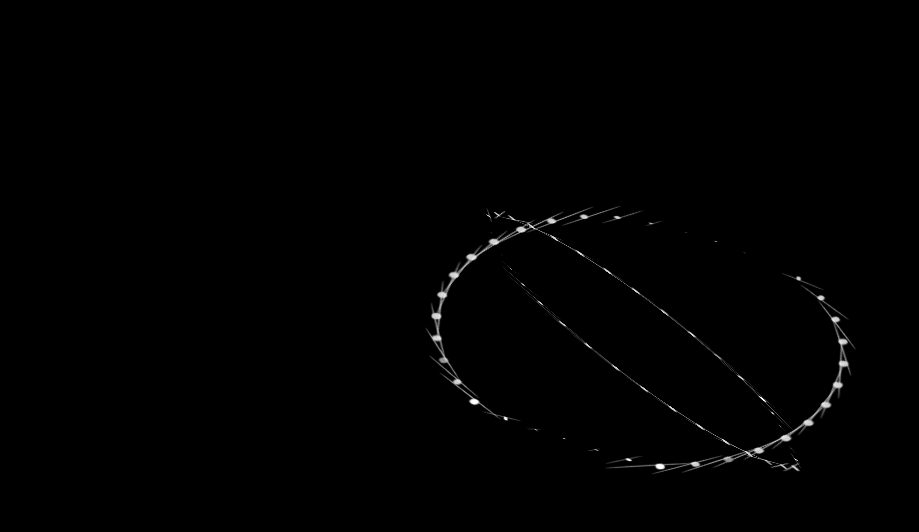
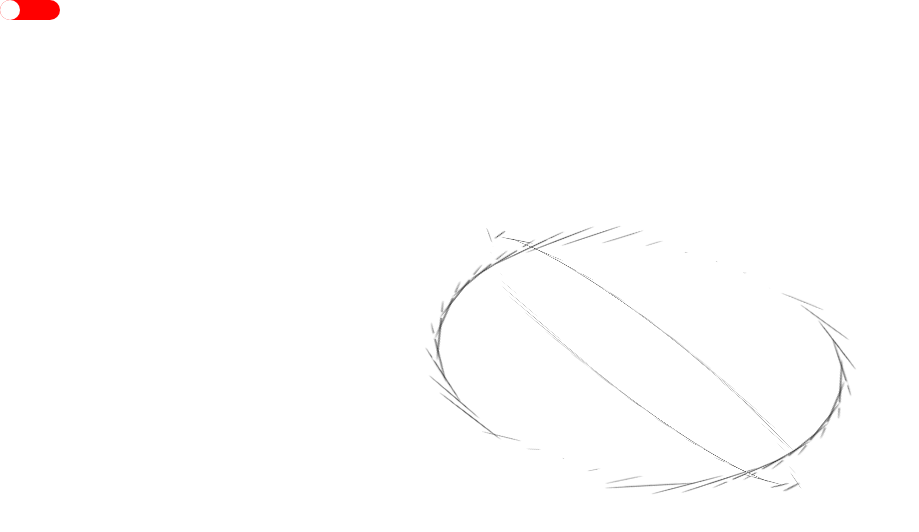
Before and after one commit to DevDavidg/DavidG, a Next.js app: page / in a window 1280 px wide. Shown: the top 532 px of the page, without its empty margins (0-919 px from the left). Built offline with nearby package versions, Linux system fonts and the light colour scheme.

Commit message:
second commit

```diff
--- a/src/app/components/Container/index.sass
+++ b/src/app/components/Container/index.sass
@@ -1,3 +1,7 @@
 .container
     height: var(--height)
     width: var(--width)
+    &.l
+        background-color: white
+    &.d
+        background-color: black
--- a/src/app/components/Container/index.tsx
+++ b/src/app/components/Container/index.tsx
@@ -4,7 +4,7 @@ interface ContainerProps {
   children: JSX.Element | JSX.Element[];
   height?: string;
   width?: string;
-  theme?: 'p' | 'd';
+  theme?: 'l' | 'd';
   row?: boolean;
   align?: 'start' | 'center' | 'end';
   justify?: 'start' | 'center' | 'end';
--- /dev/null
+++ b/src/app/components/Navbar/index.ts
@@ -0,0 +1,3 @@
+
+import Navbar from './Navbar';
+export default Navbar;
--- a/src/app/components/Sphere/Sphere.tsx
+++ b/src/app/components/Sphere/Sphere.tsx
@@ -13,9 +13,7 @@ const Sphere: React.FC<ISphereProps> = (props) => {
     for (let i = 0; i < 36; i++) {
       spokes.push(
         <div className={['spoke', `spoke-${i + 1}`].filter((p) => p).join(' ')}>
-          <div className="dot">
-            <div className="inner-dot"></div>
-          </div>
+          <div className={props.theme === 'l' ? 'dot l' : 'dot d'} />
         </div>
       );
     }
--- a/src/app/components/Sphere/style/index.scss
+++ b/src/app/components/Sphere/style/index.scss
@@ -1,5 +1,4 @@
 .main-wrapper {
-  z-index: -1;
   display: flex;
   position: relative;
   transform-style: preserve-3d;
@@ -27,115 +26,96 @@
       .spoke-36 .dot {
         -webkit-animation: pulsate 0.5s infinite 0s alternate both;
         animation: pulsate 0.5s infinite 0s alternate both;
-        background-color: white;
       }
       .spoke-1 .dot,
       .spoke-35 .dot {
         -webkit-animation: pulsate 0.5s infinite 0.055555556s alternate both;
         animation: pulsate 0.5s infinite 0.055555556s alternate both;
-        background-color: rgb(255, 255, 255);
       }
       .spoke-2 .dot,
       .spoke-34 .dot {
         -webkit-animation: pulsate 0.5s infinite 0.1111111s alternate both;
         animation: pulsate 0.5s infinite 0.1111111s alternate both;
-        background-color: rgb(255, 255, 255);
       }
       .spoke-3 .dot,
       .spoke-33 .dot {
         -webkit-animation: pulsate 0.5s infinite 0.16666667s alternate both;
         animation: pulsate 0.5s infinite 0.6666667s alternate both;
-        background-color: rgb(255, 255, 255);
       }
       .spoke-4 .dot,
       .spoke-32 .dot {
         -webkit-animation: pulsate 0.5s infinite 0.22222222s alternate both;
         animation: pulsate 0.5s infinite 0.22222222s alternate both;
-        background-color: rgb(209, 209, 209);
       }
       .spoke-5 .dot,
       .spoke-31 .dot {
         -webkit-animation: pulsate 0.5s infinite 0.27777778s alternate both;
         animation: pulsate 0.5s infinite 0.27777778s alternate both;
-        background-color: rgb(150, 148, 148);
       }
       .spoke-6 .dot,
       .spoke-30 .dot {
         -webkit-animation: pulsate 0.5s infinite 0.33333333s alternate both;
         animation: pulsate 0.5s infinite 0.33333333s alternate both;
-        background-color: rgb(209, 209, 209);
       }
       .spoke-7 .dot,
       .spoke-29 .dot {
         -webkit-animation: pulsate 0.5s infinite 0.3888888s alternate both;
         animation: pulsate 0.5s infinite 0.3888888s alternate both;
-        background-color: rgb(209, 209, 209);
       }
       .spoke-8 .dot,
       .spoke-28 .dot {
         -webkit-animation: pulsate 0.5s infinite 0.4444444s alternate both;
         animation: pulsate 0.5s infinite 0.4444444s alternate both;
-        background-color: rgb(209, 209, 209);
       }
       .spoke-9 .dot,
       .spoke-27 .dot {
         -webkit-animation: pulsate 0.5s infinite 0.5s alternate both;
         animation: pulsate 0.5s infinite 0.5s alternate both;
-        background-color: rgb(209, 209, 209);
       }
       .spoke-10 .dot,
       .spoke-26 .dot {
         -webkit-animation: pulsate 0.5s infinite 0.55555556s alternate both;
         animation: pulsate 0.5s infinite 0.55555556s alternate both;
-        background-color: rgb(209, 209, 209);
       }
       .spoke-11 .dot,
       .spoke-25 .dot {
         -webkit-animation: pulsate 0.5s infinite 0.6111111s alternate both;
         animation: pulsate 0.5s infinite 0.6111111s alternate both;
-        background-color: rgb(209, 209, 209);
       }
       .spoke-12 .dot,
       .spoke-24 .dot {
         -webkit-animation: pulsate 0.5s infinite 0.6666667s alternate both;
         animation: pulsate 0.5s infinite 0.6666667s alternate both;
-        background-color: rgb(209, 209, 209);
       }
       .spoke-13 .dot,
       .spoke-23 .dot {
         -webkit-animation: pulsate 0.5s infinite 0.7222222s alternate both;
         animation: pulsate 0.5s infinite 0.7222222s alternate both;
-        background-color: rgb(209, 209, 209);
       }
       .spoke-14 .dot,
       .spoke-22 .dot {
         -webkit-animation: pulsate 0.5s infinite 0.7777778s alternate both;
         animation: pulsate 0.5s infinite 0.7777778s alternate both;
-        background-color: rgb(209, 209, 209);
       }
       .spoke-15 .dot,
       .spoke-21 .dot {
         -webkit-animation: pulsate 0.5s infinite 0.8333333s alternate both;
         animation: pulsate 0.5s infinite 0.8333333s alternate both;
-        background-color: rgb(209, 209, 209);
       }
       .spoke-16 .dot,
       .spoke-20 .dot {
         -webkit-animation: pulsate 0.5s infinite 0.8888889s alternate both;
         animation: pulsate 0.5s infinite 0.8888889s alternate both;
-        background-color: rgb(209, 209, 209);
       }
       .spoke-17 .dot,
       .spoke-19 .dot {
         -webkit-animation: pulsate 0.5s infinite 0.9444444s alternate both;
         animation: pulsate 0.5s infinite 0.9444444s alternate both;
-        background-color: rgb(209, 209, 209);
       }
       .spoke-18 .dot,
       .spoke-20 .dot {
         -webkit-animation: pulsate 0.5s infinite 1s alternate both;
         animation: pulsate 0.5s infinite 1s alternate both;
-        background-color: rgb(209, 209, 209);
       }
       .spoke {
         transform-origin: 0 0;
@@ -257,7 +237,7 @@
   }
 }
 
-.dot {
+.dot.l {
   position: absolute;
   width: 10px;
   height: 10px;
@@ -267,13 +247,34 @@
   top: 100%;
   transform: rotate(90deg);
 }
-.dot::before {
+.dot.d {
+  position: absolute;
+  width: 10px;
+  height: 10px;
+  border-radius: 50%;
+  background: #000000;
+  left: -3px;
+  top: 100%;
+  transform: rotate(90deg);
+}
+.dot.d::before {
   content: '';
   position: absolute;
   width: 10px;
   height: 10px;
   border-radius: 50%;
   background: #fff;
+  left: -3px;
+  top: 100%;
+  transform: matrix(0.1, 0, 0, 10, 0, 0);
+}
+.dot.l::before {
+  content: '';
+  position: absolute;
+  width: 10px;
+  height: 10px;
+  border-radius: 50%;
+  background: #000000;
   left: -3px;
   top: 100%;
   transform: matrix(0.1, 0, 0, 10, 0, 0);
--- a/src/app/components/switch/index.tsx
+++ b/src/app/components/switch/index.tsx
@@ -1,6 +1,5 @@
-'use client';
 import './index.sass';
-import React from 'react';
+import React, { useState } from 'react';
 
 interface SwitchProps {
   theme?: 'p' | 'd';
@@ -9,7 +8,7 @@ interface SwitchProps {
 }
 
 const Switch: React.FC<SwitchProps> = (props) => {
-  const [checked, setChecked] = React.useState(props.checked ?? false);
+  const [checked, setChecked] = useState(props.checked ?? false);
   const toggle = () => {
     setChecked(!checked);
     props.onChange?.(!checked);
--- a/src/app/pages/index.tsx
+++ b/src/app/pages/index.tsx
@@ -1,11 +1,20 @@
+'use client';
+import { useState } from 'react';
 import Container from '../components/Container';
 import Sphere from '../components/Sphere';
+import Switch from '../components/switch';
 
 function Index() {
+  const [isDarkMode, setIsDarkMode] = useState(false);
+  const handleThemeChange = (isDarkMode: boolean) => {
+    setIsDarkMode(isDarkMode);
+  };
+
   return (
     <>
-      <Container width="100%" height="100vh">
-        <Sphere height={'200px'} theme={'l'}></Sphere>
+      <Container width="100%" height="100vh" theme={isDarkMode ? 'd' : 'l'}>
+        <Switch onChange={handleThemeChange} />
+        <Sphere height={'200px'} theme={isDarkMode ? 'd' : 'l'}></Sphere>
       </Container>
     </>
   );
```
Also changed, not shown: src/app/components/Navbar/Navbar.tsx (added, +13 -0 lines), src/app/components/blob/index.tsx (deleted, +0 -16 lines), src/app/components/Navbar/style/index.scss (added), 1 other file (tests, documents, lock files or other folders).
